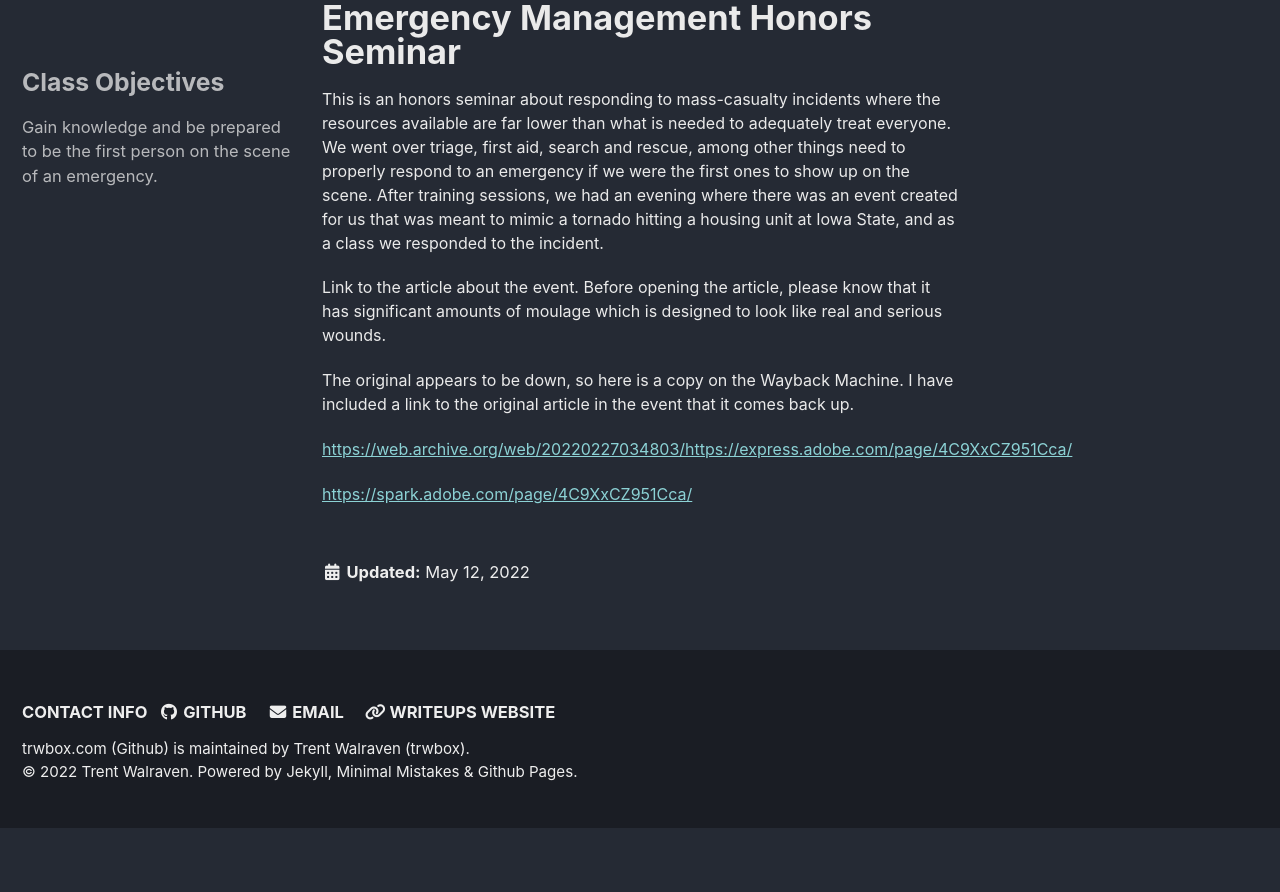
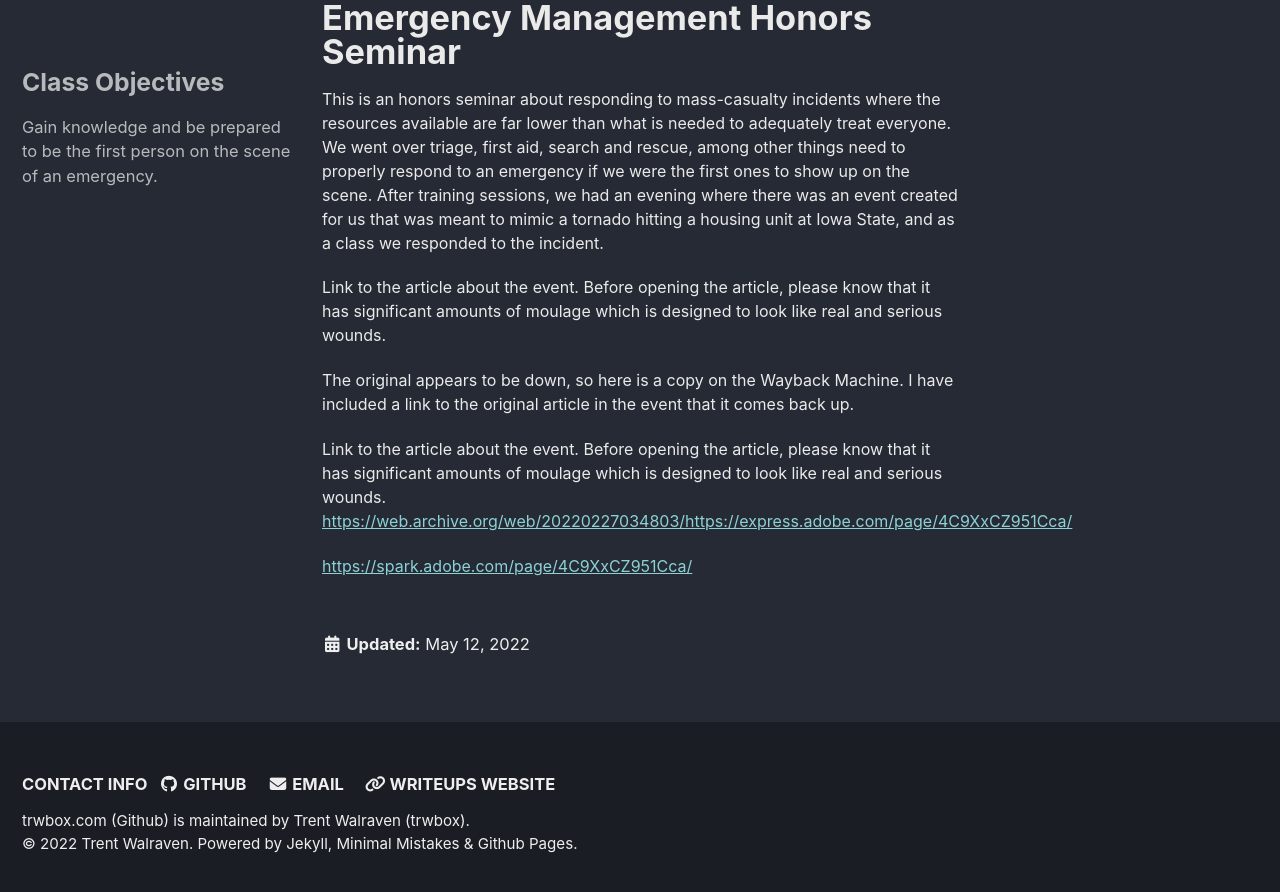
Before and after one commit to trwbox/trwbox.github.io, a Jekyll site: the page built from _portfolio/2022-05-12-Emergency-Management.md, in a window 1280 px wide and 900 px high, scrolled down 1118 px. Shown: the top 892 px of the window. Built offline with Jekyll 4.4.1, drawn with Linux system fonts in a browser that asks for light colours; cached includes are drawn as plain includes; before the commit the page ends 1946 px from its top, so only the background shows below that.

Commit message:
Changing link

```diff
--- a/_portfolio/2022-05-12-Emergency-Management.md
+++ b/_portfolio/2022-05-12-Emergency-Management.md
@@ -15,6 +15,7 @@ Link to the article about the event. Before opening the article, please know tha
 
 The original appears to be down, so here is a copy on the Wayback Machine. I have included a link to the original article in the event that it comes back up.
 
+Link to the article about the event. Before opening the article, please know that it has significant amounts of moulage which is designed to look like real and serious wounds.
 [https://web.archive.org/web/20220227034803/https://express.adobe.com/page/4C9XxCZ951Cca/](https://web.archive.org/web/20220227034803/https://express.adobe.com/page/4C9XxCZ951Cca/)
 
 [https://spark.adobe.com/page/4C9XxCZ951Cca/](https://spark.adobe.com/page/4C9XxCZ951Cca/)
```
